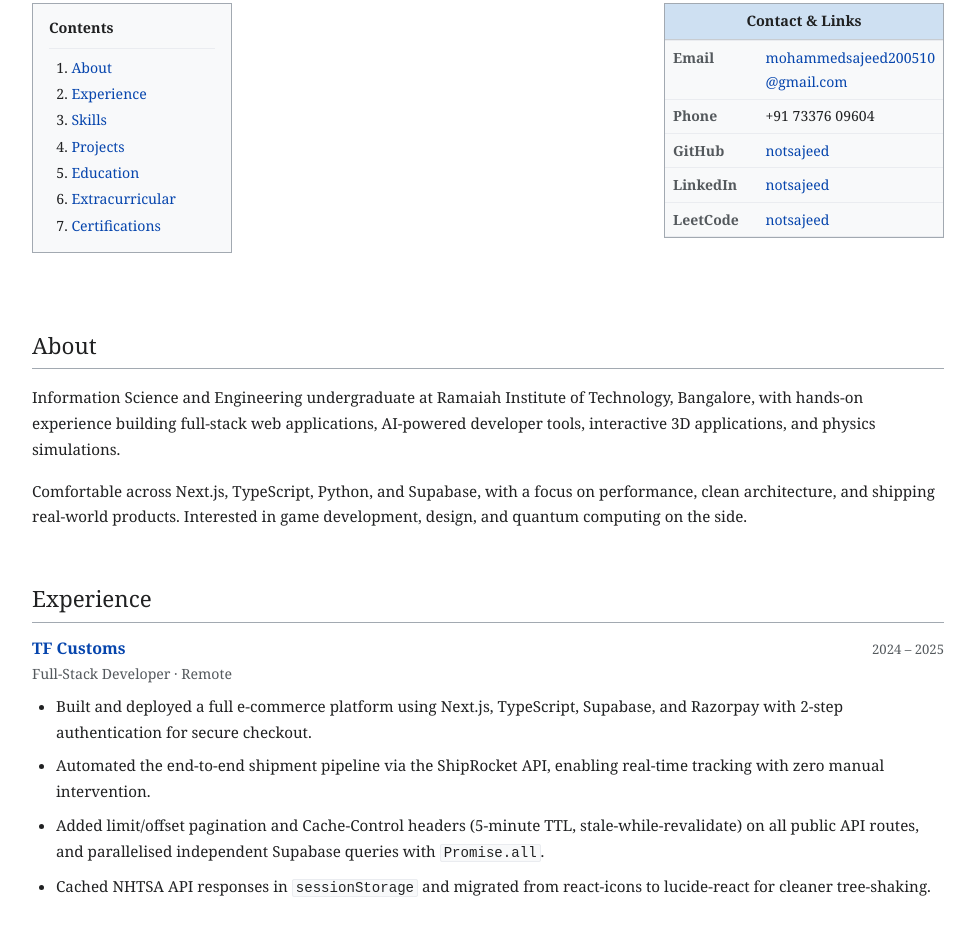
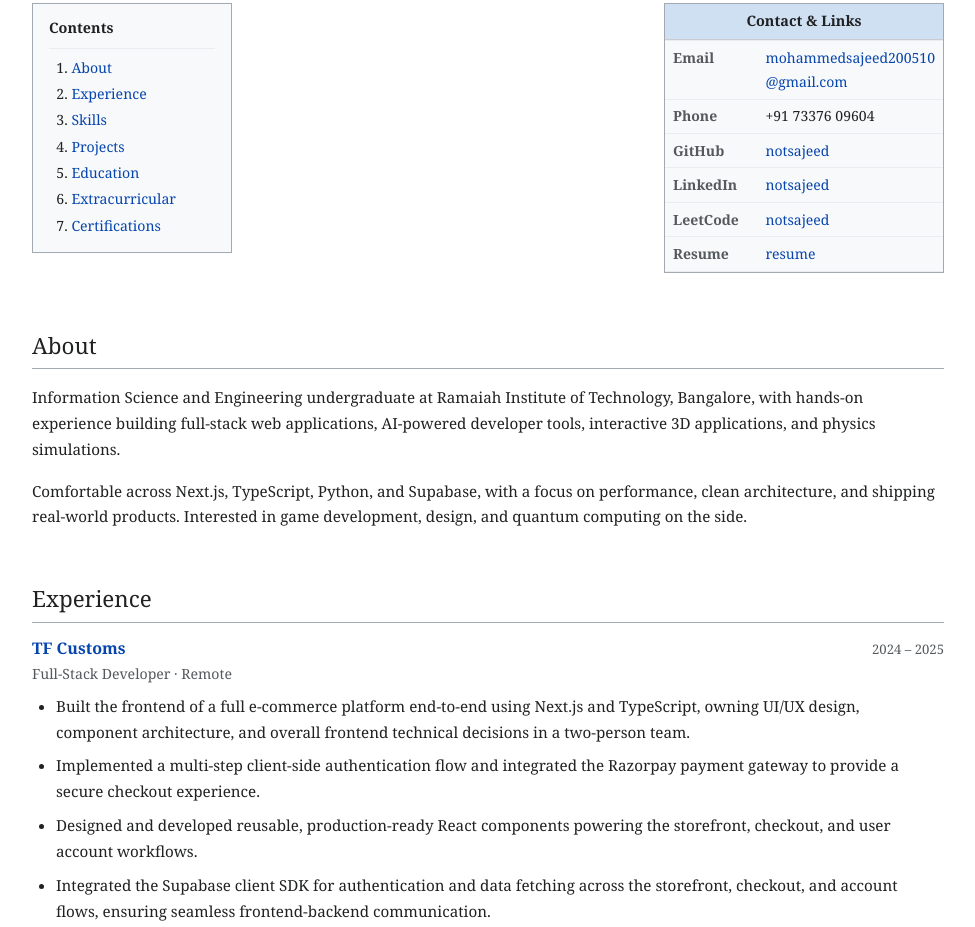
Before and after one commit to notsajeed/Zero, a plain HTML site: page index.html in a window 1280 px wide. Shown: the part 196-1123 px from the top of the page, without its empty margins (152-1127 px from the left). Drawn offline with Linux system fonts and the light colour scheme.

Commit message:
add resume PDF and update portfolio project details

```diff
--- a/index.html
+++ b/index.html
@@ -427,6 +427,10 @@
         <td>LeetCode</td>
         <td><a href="https://leetcode.com/notsajeed" target="_blank">notsajeed</a></td>
       </tr>
+      <tr>
+        <td>Resume</td>
+        <td><a href="resume.pdf" target="_blank">resume</a></td>
+      </tr>
     </table>
   </div>
 
@@ -471,10 +475,10 @@
       </div>
       <div class="exp-role">Full-Stack Developer · Remote</div>
       <ul>
-        <li>Built and deployed a full e-commerce platform using Next.js, TypeScript, Supabase, and Razorpay with 2-step authentication for secure checkout.</li>
-        <li>Automated the end-to-end shipment pipeline via the ShipRocket API, enabling real-time tracking with zero manual intervention.</li>
-        <li>Added limit/offset pagination and Cache-Control headers (5-minute TTL, stale-while-revalidate) on all public API routes, and parallelised independent Supabase queries with <code>Promise.all</code>.</li>
-        <li>Cached NHTSA API responses in <code>sessionStorage</code> and migrated from react-icons to lucide-react for cleaner tree-shaking.</li>
+        <li>Built the frontend of a full e-commerce platform end-to-end using Next.js and TypeScript, owning UI/UX design, component architecture, and overall frontend technical decisions in a two-person team.</li>
+        <li>Implemented a multi-step client-side authentication flow and integrated the Razorpay payment gateway to provide a secure checkout experience.</li>
+        <li>Designed and developed reusable, production-ready React components powering the storefront, checkout, and user account workflows.</li>
+        <li>Integrated the Supabase client SDK for authentication and data fetching across the storefront, checkout, and account flows, ensuring seamless frontend-backend communication.</li>
       </ul>
     </div>
   </section>
```
